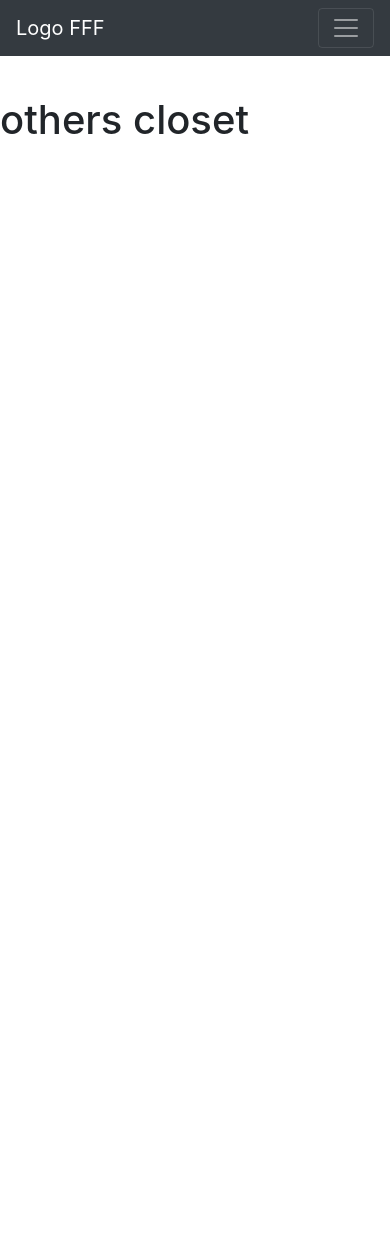
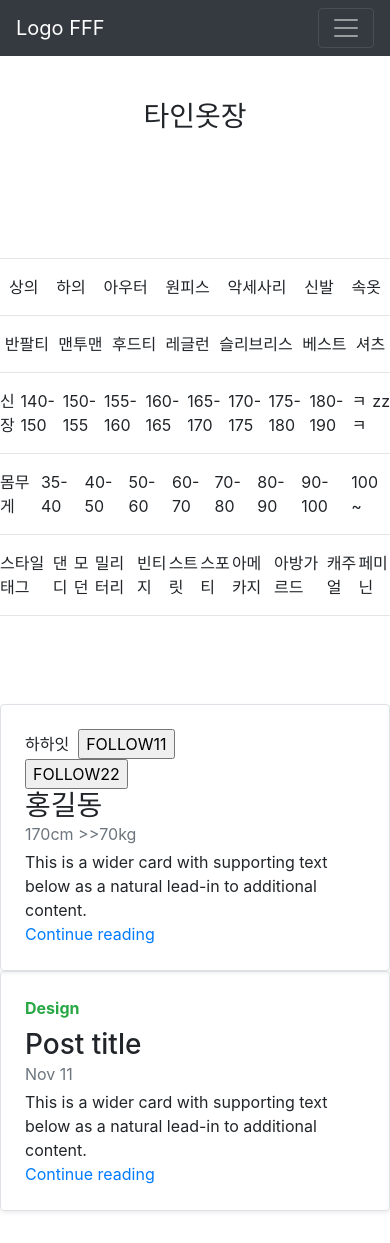
Before and after one commit to ProjectFFF/FFF, a Django app: page /othersclosets/othersclosets/ in a window 390 px wide. Before the commit the page ends 134 px from the top, so only its background shows below. Run offline with Django 3.2, Linux system fonts and the light colour scheme; some libraries are stand-ins or nearby versions.

Commit message:
[#11]layout draft

```diff
--- a/othersclosets/templates/othersclosets.html
+++ b/othersclosets/templates/othersclosets.html
@@ -1,7 +1,164 @@
 {% extends 'base.html'%} {% block contents %}
+<style type="text/css">
+  .account_container {
+    padding: 100px;
+    text-align: center;
+    vertical-align: middle;
+  }
+
+  .others_title {
+    justify-content: center;
+    padding: 100px;
+    text-align: center;
+    vertical-align: middle;
+  }
+
+  .col-md-6 {
+    display: grid;
+    grid-template-columns: repeat(auto-fit, 1fr);
+    grid-template-rows: repeat(auto-fit, 1fr);
+    flex-flow: row wrap;
+    align-items: center;
+    vertical-align: middle;
+  }
+
+  .follw {
+    display: inline-block;
+    margin-left: 50px;
+    grid-column-start: 2;
+    grid-column-end: 3;
+    grid-row-start: 4;
+    grid-row-end: 5;
+    margin-left: 80%;
+  }
+
+  .category1 {
+    display: flex;
+    justify-content: space-around;
+  }
+</style>
+<!--cㄴss다시하기-->
+
+<div class="others_title">
+  <h3>타인옷장</h3>
+</div>
+<hr />
+<div class="category1">
+  <span type="button">상의</span> <span type="button">하의</span>
+  <span type="button">아우터</span> <span type="button">원피스</span>
+  <span type="button">악세사리</span> <span type="button">신발</span>
+  <span type="button">속옷</span>
+</div>
+<hr />
+<div class="category1">
+  <span type="button">반팔티</span> <span type="button">맨투맨</span>
+  <span type="button">후드티</span> <span type="button">레글런</span>
+  <span type="button">슬리브리스</span> <span type="button">베스트</span>
+  <span type="button">셔츠</span>
+</div>
+<hr />
+<div class="category1">
+  <span style="left: auto" text-align-left>신장</span
+  ><span type="button">140-150</span> <span type="button">150-155</span>
+  <span type="button">155-160</span> <span type="button">160-165</span>
+  <span type="button">165-170</span> <span type="button">170-175</span>
+  <span>175-180</span> <span>180-190</span><span type="button">ㅋㅋ</span
+  ><span type="button">zz</span>
+</div>
+<hr />
+<div class="category1">
+  <span>몸무게</span><span type="button">35-40</span>
+  <span type="button">40-50</span> <span type="button">50-60</span>
+  <span type="button">60-70</span> <span type="button">70-80</span>
+  <span type="button">80-90</span> <span type="button">90-100</span>
+  <span type="button">100 ~</span>
+</div>
+<hr />
+<div class="category1">
+  <span>스타일태그</span><span type="button">댄디</span>
+  <span type="button">모던</span> <span type="button">밀리터리</span>
+  <span type="button">빈티지</span> <span type="button">스트릿</span>
+  <span type="button">스포티</span> <span type="button">아메카지</span>
+  <span type="button">아방가르드</span> <span type="button">캐주얼</span>
+  <span type="button">페미닌</span>
+</div>
+<hr />
 <br />
 <br />
 <br />
-<br />
-<h1>others closet</h1>
+<!--여기까지 상단부-->
+
+<div class="row mb-2">
+  <div class="col-md-6">
+    <div
+      class="row no-gutters border rounded overflow-hidden shadow-sm h-md-250 position-relative"
+    >
+      <div class="col p-4">
+        <span class="box_title">하하잇</span>&nbsp;&nbsp;<span class="follow"
+          ><input type="button" value="FOLLOW11"
+        /></span>
+        <form action="">
+          <span><input type="button" value="FOLLOW22" /></span>
+        </form>
+        <h3 class="mb-0">홍길동</h3>
+        <div class="mb-1 text-muted">170cm >>70kg</div>
+        <p class="card-text mb-auto">
+          This is a wider card with supporting text below as a natural lead-in
+          to additional content.
+        </p>
+        <a href="#" class="stretched-link">Continue reading</a>
+      </div>
+      <div class="col-auto d-none d-lg-block">
+        <svg
+          class="bd-placeholder-img"
+          width="200"
+          height="250"
+          xmlns="http://www.w3.org/2000/svg"
+          preserveAspectRatio="xMidYMid slice"
+          focusable="false"
+          role="img"
+          aria-label="Placeholder: Thumbnail"
+        >
+          <title>Placeholder</title>
+          <rect width="100%" height="100%" fill="#55595c" />
+          <text x="50%" y="50%" fill="#eceeef" dy=".3em">Thumbnail</text>
+        </svg>
+      </div>
+    </div>
+  </div>
+
+  <div class="col-md-6">
+    <div
+      class="row no-gutters border rounded overflow-hidden flex-md-row mb-4 shadow-sm h-md-250 position-relative"
+    >
+      <div class="col p-4 d-flex flex-column position-static">
+        <strong class="d-inline-block mb-2 text-success">Design</strong>
+        <h3 class="mb-0">Post title</h3>
+        <div class="mb-1 text-muted">Nov 11</div>
+        <p class="mb-auto">
+          This is a wider card with supporting text below as a natural lead-in
+          to additional content.
+        </p>
+        <a href="#" class="stretched-link">Continue reading</a>
+      </div>
+      <div class="col-auto d-none d-lg-block">
+        <svg
+          class="bd-placeholder-img"
+          width="200"
+          height="250"
+          xmlns="http://www.w3.org/2000/svg"
+          preserveAspectRatio="xMidYMid slice"
+          focusable="false"
+          role="img"
+          aria-label="Placeholder: Thumbnail"
+        >
+          <title>Placeholder</title>
+          <rect width="100%" height="100%" fill="#55595c" />
+          <text x="50%" y="50%" fill="#eceeef" dy=".3em">Thumbnail</text>
+        </svg>
+      </div>
+    </div>
+  </div>
+</div>
+
 {% endblock %}
```
